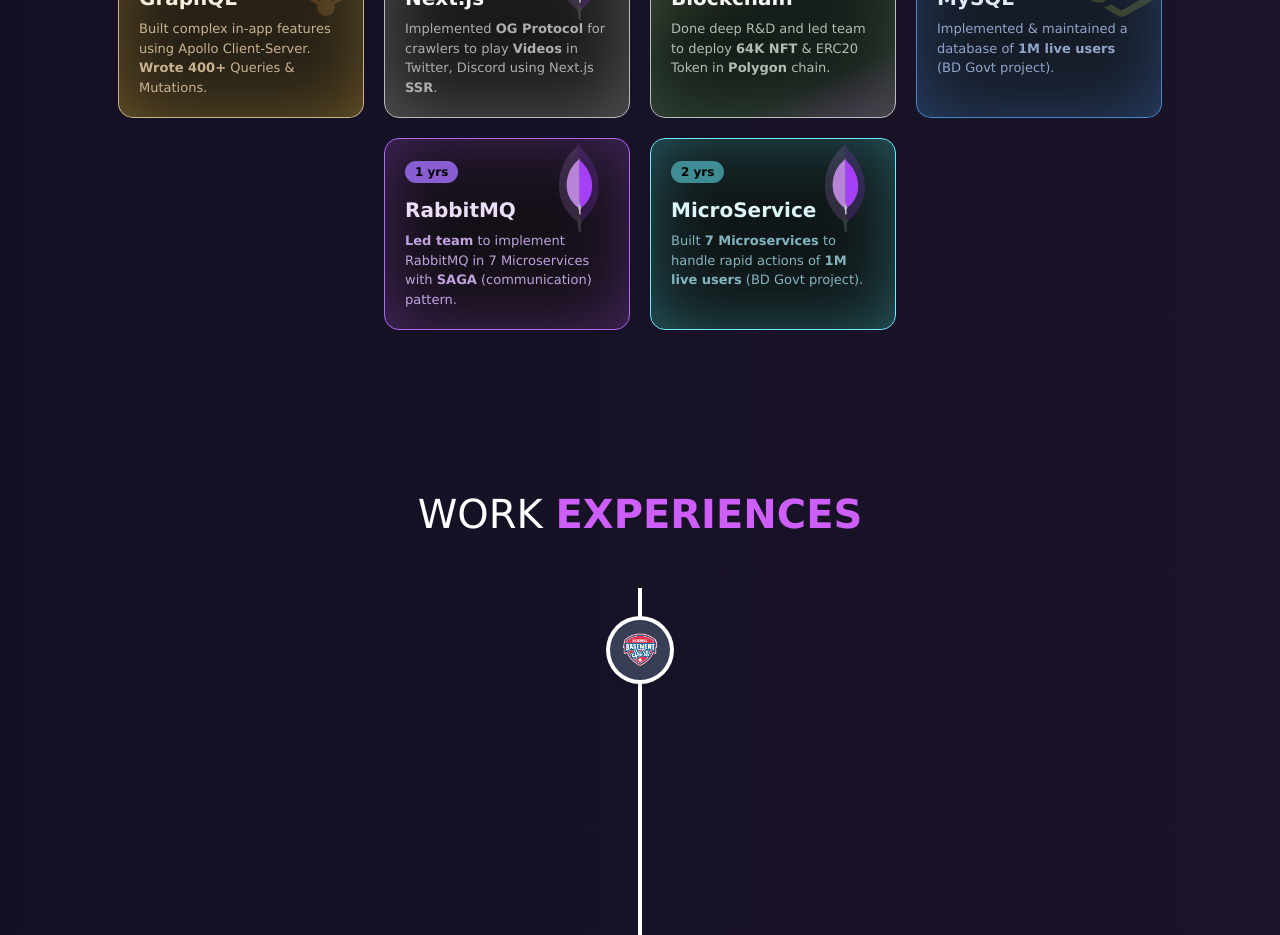
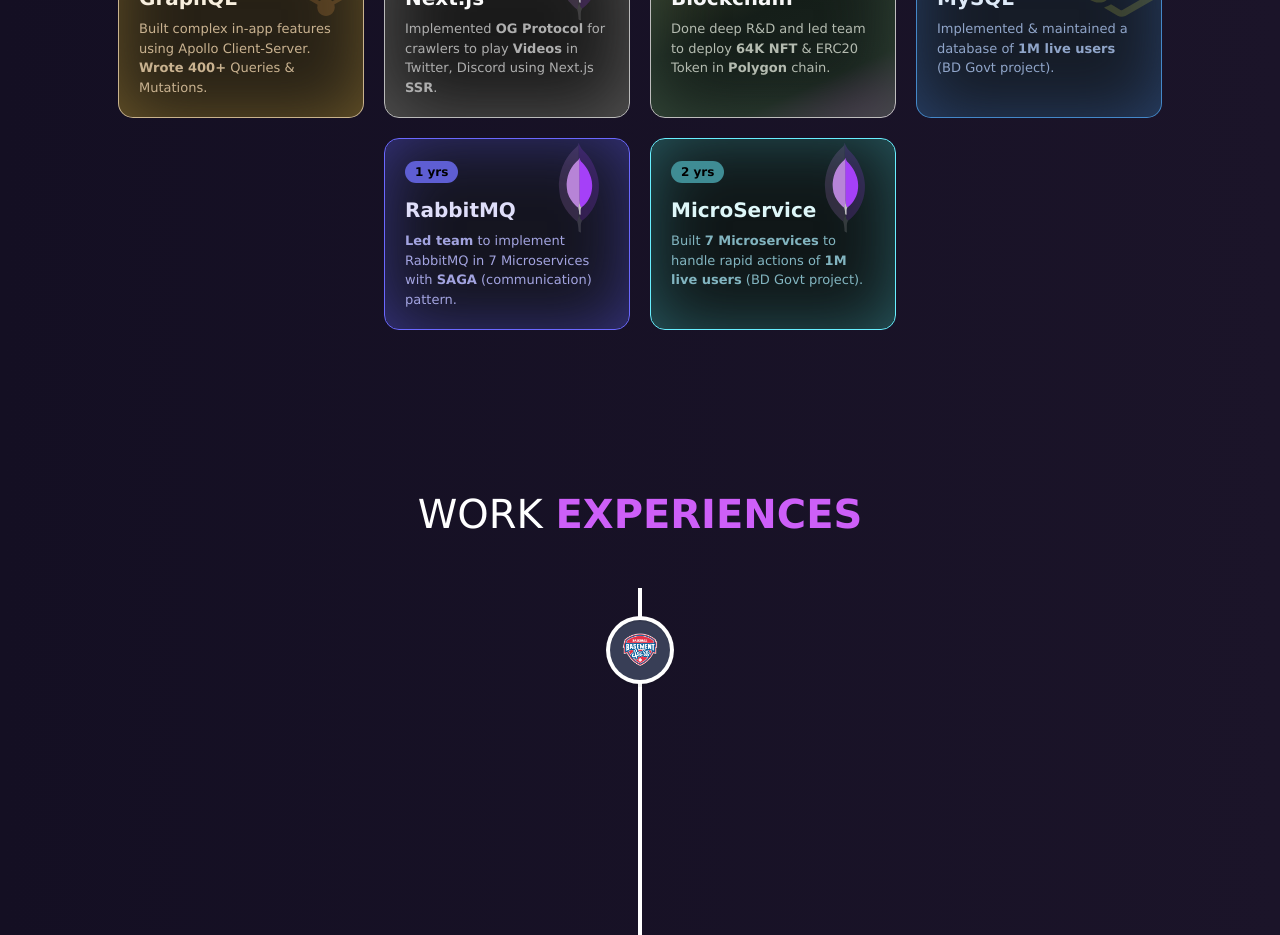
Before and after one commit to anisurrahman072/anis-portfolio, a React (Create React App) app: page / in a window 1280 px wide. Shown: the part 1460-2395 px from the top of the page. Built offline with nearby package versions, Linux system fonts and the light colour scheme.

Commit message:
Added rabbitmq design

```diff
--- a/src/components/Skils/AdditionalSkills.js
+++ b/src/components/Skils/AdditionalSkills.js
@@ -597,7 +597,7 @@ function AdditionalSkills() {
                   fontSize: "12px",
                   marginBottom: "12px",
                   color: "black",
-                  backgroundColor: "#8a5ed3",
+                  backgroundColor: "rgb(94 94 211)",
                   display: "inline-block",
                   paddingLeft: "10px",
                   paddingRight: "10px",
--- a/src/style.css
+++ b/src/style.css
@@ -691,30 +691,30 @@ button:focus {
 /* ADDITIONAL RABBITMQ SKILL */
 /* ADDITIONAL RABBITMQ SKILL */
 .rabbitmq-skill-box {
-  background-color: rgb(21 16 24);
-  -webkit-box-shadow: inset 0px 0px 76px -8px #4e2b6b;
-  -moz-box-shadow: inset 0px 0px 76px -8px #4e2b6b;
-  box-shadow: inset 0px 0px 76px -8px #4e2b6b;
+  background-color: #151520;
+  -webkit-box-shadow: inset 0px 0px 76px -8px #3b388d;
+  -moz-box-shadow: inset 0px 0px 76px -8px #3b388d;
+  box-shadow: inset 0px 0px 76px -8px #3b388d;
   transition: box-shadow 1s ease; /* Add a smooth transition effect */
-  border: 1px solid #b368ff;
-  color: #ecdef9;
+  border: 1px solid #6b68ff;
+  color: #dfdef9;
 }
 
 .rabbitmq-skill-box:hover {
-  -webkit-box-shadow: inset 0px 0px 120px 5px rgb(78, 28, 120), 0px 0px 40px -8px rgb(113, 67, 161);
-  -moz-box-shadow: inset 0px 0px 120px 5px rgb(78, 28, 120), 0px 0px 40px -8px rgb(113, 67, 161);
-  box-shadow: inset 0px 0px 120px 5px rgb(78, 28, 120), 0px 0px 40px -8px rgb(122, 76, 171);
+  -webkit-box-shadow: inset 0px 0px 120px 5px #3b388d, 0px 0px 40px -8px rgb(67, 70, 161);
+  -moz-box-shadow: inset 0px 0px 120px 5px #3b388d, 0px 0px 40px -8px rgb(67, 70, 161);
+  box-shadow: inset 0px 0px 120px 5px #3b388d, 0px 0px 40px -8px rgb(67, 70, 161);
 
-  border: 1px solid #c78fffbf;
+  border: 1px solid #918fffbf;
 }
 
 .rabbitmq-special-job {
-  color: #ccadeeed;
+  color: #adaeeeed;
   transition: color 0.3s ease;
 }
 
 .rabbitmq-skill-box:hover .rabbitmq-special-job {
-  color: #ecdef9 !important;
+  color: #dfdef9 !important;
 }
 
 .rabbitmq-years {
@@ -722,7 +722,7 @@ button:focus {
 }
 
 .rabbitmq-skill-box:hover .rabbitmq-years {
-  background-color: rgb(183, 148, 241) !important;
+  background-color: rgb(148, 150, 241) !important;
 }
 
 /* ADDITIONAL MICROSERVICE SKILL */
```
